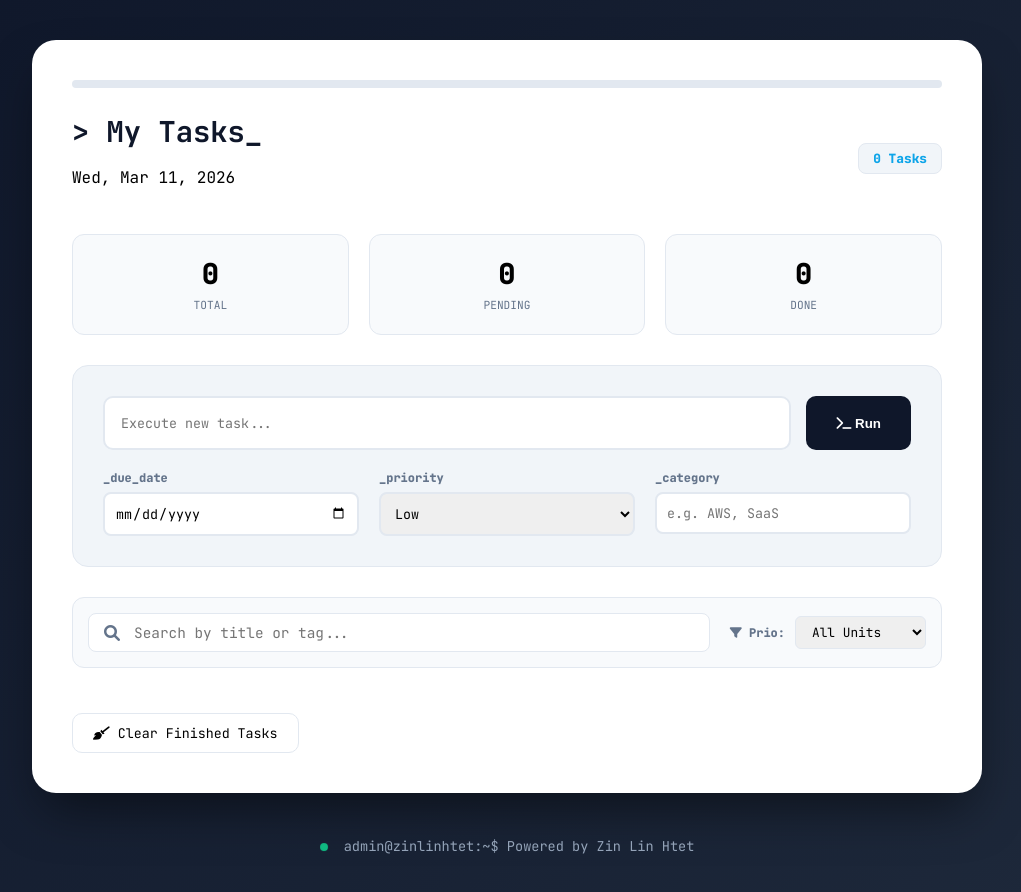
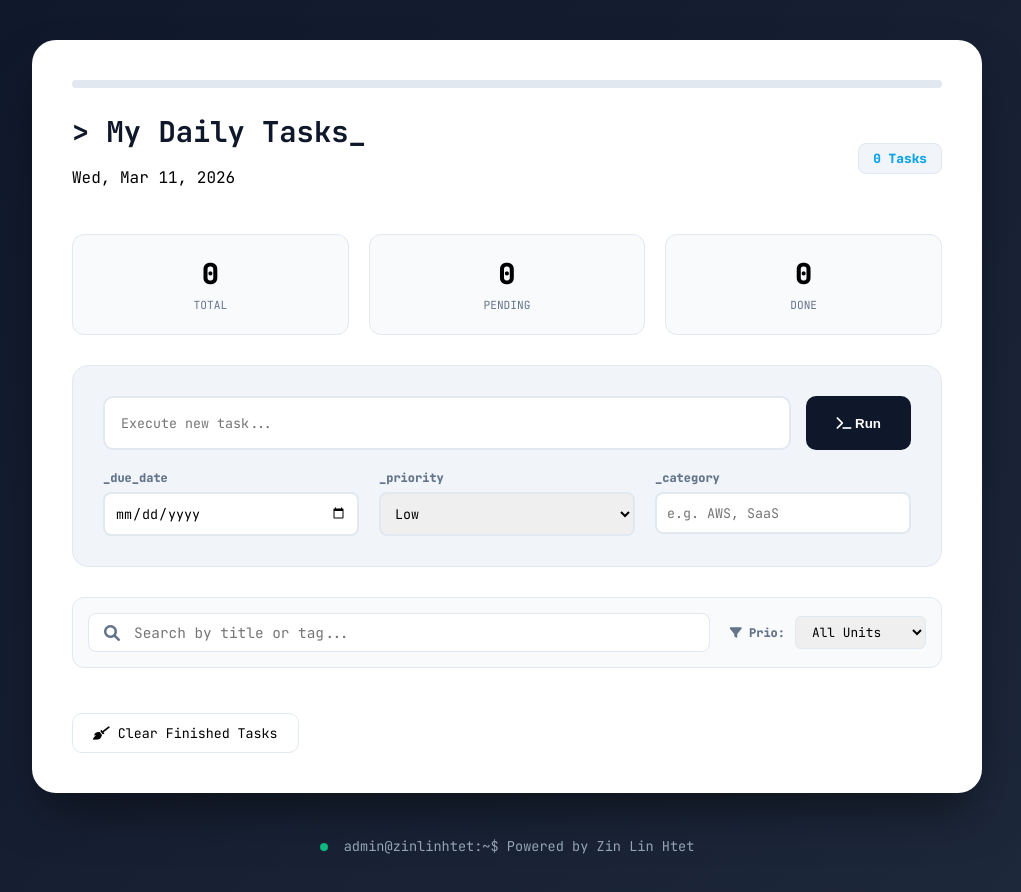
Before and after one commit to frandi-devops-learn/demo-todo-app, a website: page public/index.html in a window 1280 px wide. Shown: the whole page, without its empty margins (133-1154 px from the left). Drawn offline with Linux system fonts and the light colour scheme; no server answers.

Commit message:
Chore: Update My Dialy tasks in index.html

```diff
--- a/public/index.html
+++ b/public/index.html
@@ -19,7 +19,7 @@
 
             <header class="app-header">
                 <div class="title-group">
-                    <h1>> My Tasks_</h1>
+                    <h1>> My Daily Tasks_</h1>
                     <p id="current-date">Wed, Mar 11, 2026</p>
                 </div>
                 <div class="status-badge" id="task-count">0 Tasks</div>
```
